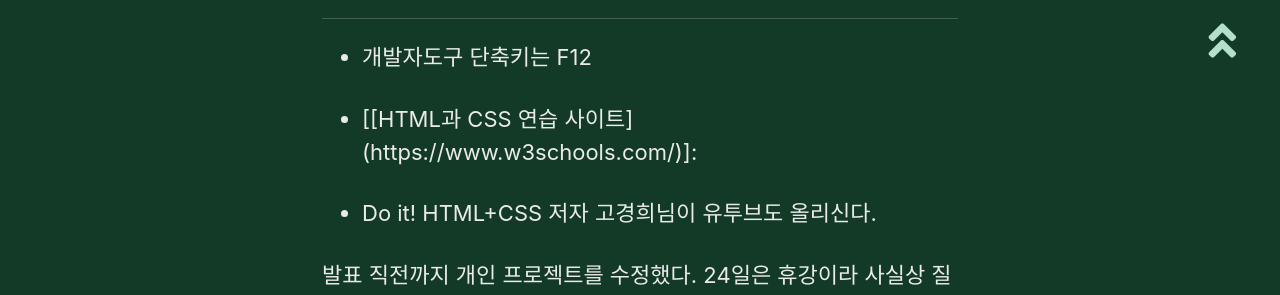
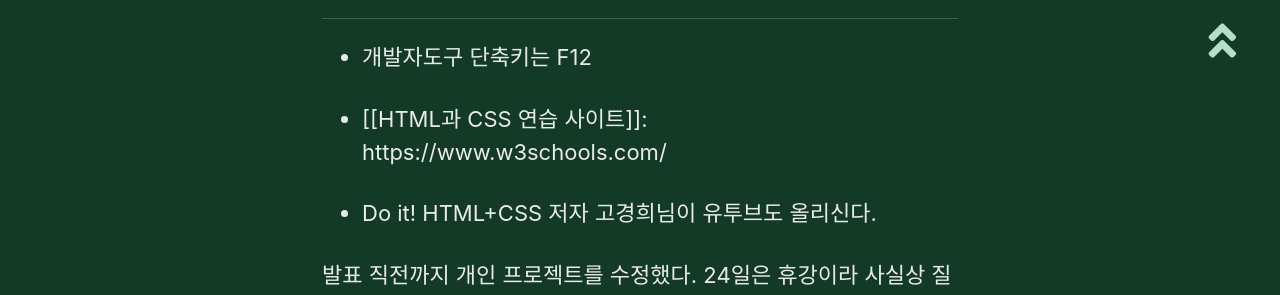
Before and after one commit to YUEUN328/YUEUN328.github.io, a Jekyll site: the page built from _posts/2021-12-27-forty.md, in a window 1280 px wide. Shown: the part 801-1096 px from the top of the page. Built offline with Jekyll 4.4.1, drawn with Linux system fonts in a browser that asks for light colours; cached includes are drawn as plain includes; comment, search, counter and statistics services are not loaded.

```diff
--- a/_posts/2021-12-27-forty.md
+++ b/_posts/2021-12-27-forty.md
@@ -26,7 +26,7 @@ author_profile: false
 
 * 개발자도구 단축키는 F12
 
-* [[HTML과 CSS 연습 사이트\](https://www.w3schools.com/)]:
+* [[HTML과 CSS 연습 사이트\]]: https://www.w3schools.com/
 
 * Do it! HTML+CSS 저자 고경희님이 유투브도 올리신다.
 
```
